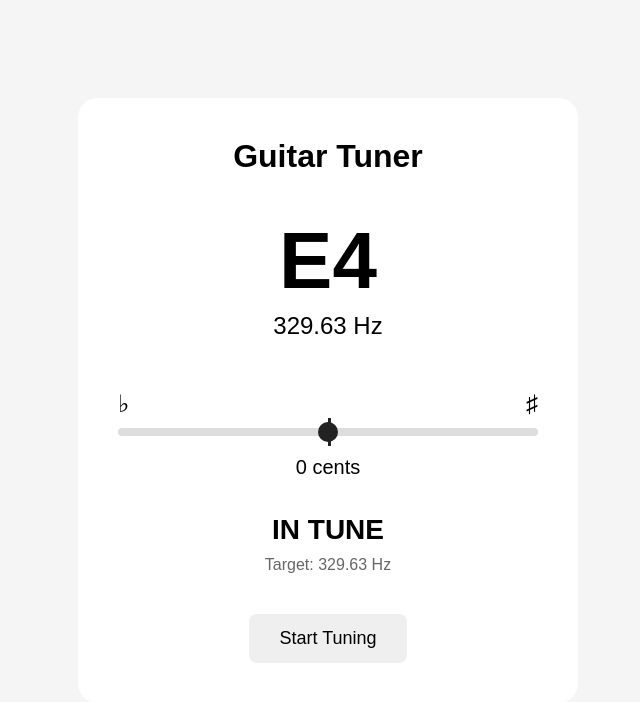
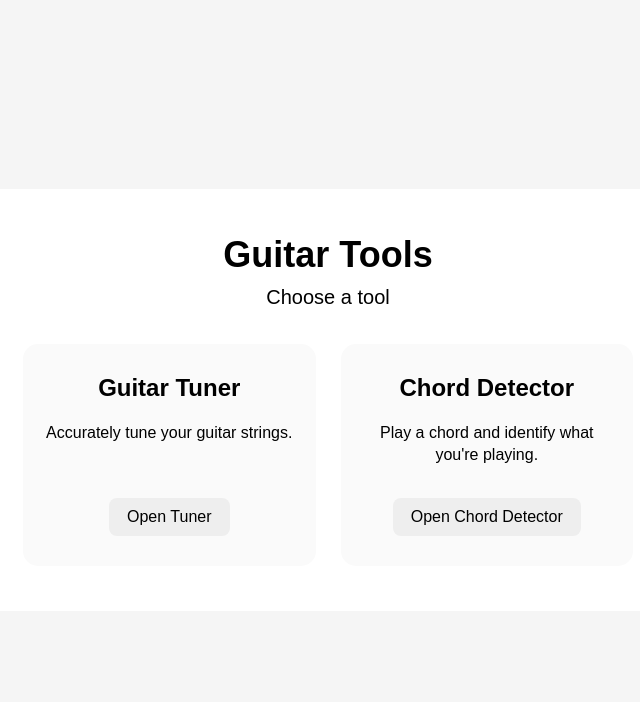
Before and after one commit to Gollum728/Guitar-Project, a Flask app: page / in a window 1280 px wide. Shown: the top 702 px of the page, without its empty margins (312-952 px from the left). Run offline with Flask 3, Linux system fonts and the light colour scheme.

Commit message:
Added homepage and finalised chord page

```diff
--- a/Chord_Detection/chordDetector.py
+++ b/Chord_Detection/chordDetector.py
@@ -12,7 +12,7 @@ QUALITIES = [
 notes = triadBuilder.notes
 
 def detectChord():
-    recording, sampleRate = record.recordAndReturn(0.5)
+    recording, sampleRate = record.recordAndReturn(0.75)
     rms = np.sqrt(np.mean(recording ** 2))
     if rms < 0.005:
         return None
@@ -34,8 +34,9 @@ def detectChord():
     scores.sort(reverse=True, key=lambda x: x[2])
     best = scores[0]
     secondBest = scores[1]
-    confidence = best[2] - secondBest[2]
-    return best, confidence, secondBest
+    confidence = float(best[2] - secondBest[2])
+    print(best[0], confidence, secondBest[0])
+    return best[0], confidence, secondBest[0]
     # return scoresByOld, scoresByNew
 
 
--- a/Chord_Detection/triadBuilder.py
+++ b/Chord_Detection/triadBuilder.py
@@ -1,5 +1,7 @@
 MAJOR_OFFSET = (0,4,7)
 MINOR_OFFSET = (0,3,7)
+
+
 
 HARMONIC_WEIGHTS = {
     1: 1.0,    # fundamental, same pitch class
--- a/app.py
+++ b/app.py
@@ -4,13 +4,17 @@ from Chord_Detection import chordDetector
 
 app = Flask(__name__)
 
-
 @app.route("/")
 def home():
+    return render_template("homepage.html")
+
+
+@app.route("/tuner")
+def tuner():
     return render_template("index.html")
 
 
-@app.route("/tune")
+@app.route("/tunerLogic")
 def run_tuner():
     result = tune()
 
--- a/static/script.js
+++ b/static/script.js
@@ -5,7 +5,7 @@ const button = document.getElementById("tune-button");
 
 async function tune() {
 
-    const response = await fetch("/tune");
+    const response = await fetch("/tunerLogic");
     const data = await response.json();
 
     if (data.error) {
--- a/static/style.css
+++ b/static/style.css
@@ -14,6 +14,89 @@ body {
 
     background-color: #f5f5f5;
 }
+
+
+/* =========================
+   HOME PAGE
+   ========================= */
+
+.home-container {
+    width: 700px;
+    max-width: 90%;
+
+    padding: 45px;
+
+    text-align: center;
+
+    background-color: white;
+    border-radius: 20px;
+}
+
+.home-container h1 {
+    margin-top: 0;
+    margin-bottom: 10px;
+    font-size: 36px;
+}
+
+.subtitle {
+    font-size: 20px;
+    margin-top: 0;
+    margin-bottom: 35px;
+}
+
+.tool-container {
+    display: flex;
+    gap: 25px;
+    justify-content: center;
+}
+
+.tool-card {
+    flex: 1;
+
+    padding: 30px 20px;
+
+    background-color: #fafafa;
+    border-radius: 15px;
+
+    text-decoration: none;
+    color: black;
+
+    transition: transform 0.15s ease, box-shadow 0.15s ease;
+}
+
+.tool-card:hover {
+    transform: translateY(-4px);
+    box-shadow: 0 5px 15px rgba(0, 0, 0, 0.12);
+}
+
+.tool-card h2 {
+    margin-top: 0;
+    font-size: 24px;
+}
+
+.tool-card p {
+    min-height: 45px;
+
+    font-size: 16px;
+    line-height: 1.4;
+}
+
+.tool-button {
+    display: inline-block;
+
+    margin-top: 15px;
+    padding: 10px 18px;
+
+    background-color: #eeeeee;
+    border-radius: 8px;
+
+    font-size: 16px;
+}
+
+
+/* =========================
+   TUNER
+   ========================= */
 
 .tuner {
     width: 500px;
@@ -87,8 +170,8 @@ h1 {
 
     background-color: #222;
     border-radius: 50%;
+
     transition: left 0.15s ease;
-
 }
 
 .cents {
@@ -119,6 +202,7 @@ h1 {
     border-radius: 8px;
 
     cursor: pointer;
+
     transition: transform 0.1s ease;
 }
 
@@ -142,6 +226,9 @@ h1 {
     color: #777;
 }
 
+/* =========================
+   CHORD DETECTOR
+   ========================= */
 
 .status.confident {
     color: green;
--- /dev/null
+++ b/templates/homepage.html
@@ -0,0 +1,35 @@
+<!DOCTYPE html>
+<html lang="en">
+<head>
+    <meta charset="UTF-8">
+    <meta name="viewport" content="width=device-width, initial-scale=1.0">
+    <title>Guitar Tools</title>
+
+    <link rel="stylesheet" href="{{ url_for('static', filename='style.css') }}">
+</head>
+
+<body>
+
+    <div class="home-container">
+        <h1>Guitar Tools</h1>
+        <p class="subtitle">Choose a tool</p>
+
+        <div class="tool-container">
+
+            <a href="/tuner" class="tool-card">
+                <h2>Guitar Tuner</h2>
+                <p>Accurately tune your guitar strings.</p>
+                <span class="tool-button">Open Tuner</span>
+            </a>
+
+            <a href="/chord" class="tool-card">
+                <h2>Chord Detector</h2>
+                <p>Play a chord and identify what you're playing.</p>
+                <span class="tool-button">Open Chord Detector</span>
+            </a>
+
+        </div>
+    </div>
+
+</body>
+</html>
```
Also changed, not shown: static/chordScript.js (+4 -4 lines).
